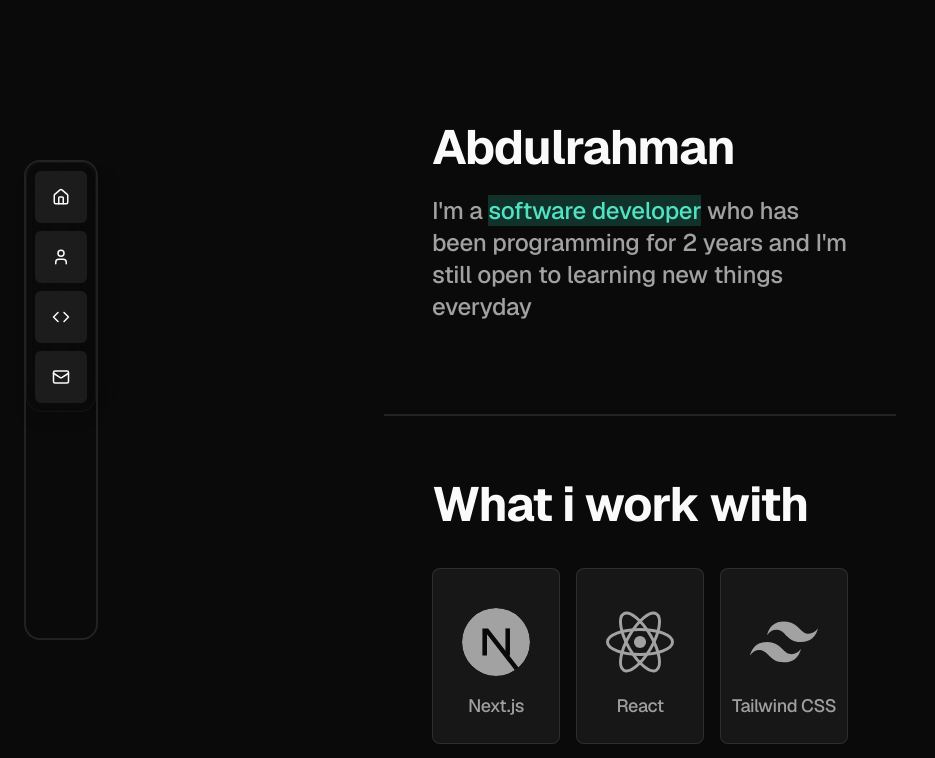
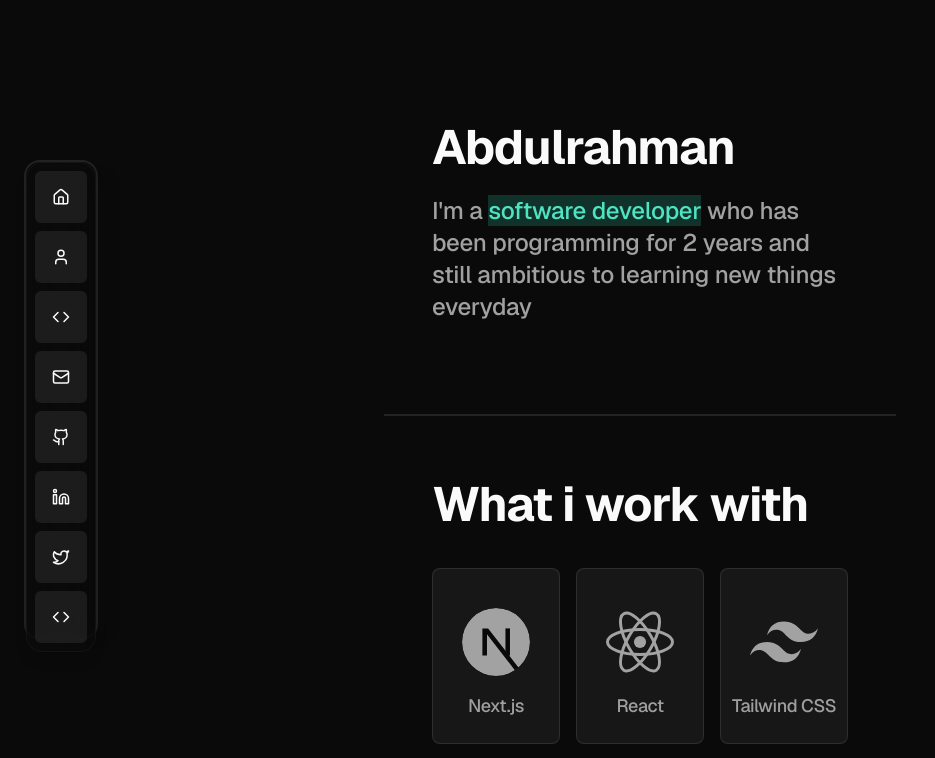
Before and after one commit to phan-forsure/portfolio-v2, a Next.js app: page / in a window 1280 px wide. Shown: the top 758 px of the page, without its empty margins (0-935 px from the left). Built offline with nearby package versions, Linux system fonts and the light colour scheme.

Commit message:
added more links and edited some elements

```diff
--- a/app/hero.tsx
+++ b/app/hero.tsx
@@ -10,7 +10,7 @@ export function Hero() {
           <span className="text-[var(--geist-cyan)] bg-[var(--geist-cyan-dark)]">
             software developer
           </span>{" "}
-          who has been programming for 2 years and I'm still open to learning
+          who has been programming for 2 years and still ambitious to learning
           new things everyday
         </p>
       </section>
--- a/app/libs/experience.ts
+++ b/app/libs/experience.ts
@@ -23,7 +23,7 @@ export const experiences = [
     title: "Electron Developer",
     date: "Sep 2024",
     description:
-      "Learned about linux systems and managing servers. Joined a problem solving community and started solving problems on Codeforces and Leetcode. Learned about low level programming in C++ and created a Workflow app to increase my productivity.",
+      "Learned about linux systems and managing servers. Joined a problem solving community and started solving problems on Codeforces and Leetcode. Learned about low level programming in C++ and created Workflow app to increase my productivity.",
   },
   {
     project: [
--- a/app/projects.tsx
+++ b/app/projects.tsx
@@ -21,9 +21,9 @@ export default function Projects() {
                 target="_blank"
                 rel="noopener noreferrer"
                 key={project.name}
-                className="group project-card rounded-lg overflow-hidden shadow-md hover:shadow-xl transition-shadow duration-300 border border-border flex flex-col hover:border-accent w-full h-[450px]"
+                className="group project-card rounded-lg overflow-hidden shadow-md hover:shadow-xl transition-shadow duration-300 border border-border flex flex-col hover:border-accent w-full h-[450px] max-sm:h-[300px]"
               >
-                <div className="relative overflow-hidden h-[80%]">
+                <div className="relative overflow-hidden h-[80%] ">
                   <img
                     src={project.image}
                     alt={project.name}
--- a/app/ui/nav.tsx
+++ b/app/ui/nav.tsx
@@ -1,5 +1,14 @@
 import Link from "next/link";
-import { Home, User, Code, Mail } from "lucide-react";
+import {
+  Home,
+  User,
+  Code,
+  Mail,
+  Github,
+  Linkedin,
+  X,
+  Twitter,
+} from "lucide-react";
 import {
   Tooltip,
   TooltipTrigger,
@@ -34,7 +43,7 @@ export default function Nav() {
   return (
     <nav className="fixed max-md:sticky left-6 top-1/2 -translate-y-1/2 z-50 border-2 h-[60%] rounded-2xl max-md:top-11 max-md:left-0 max-md:w-full max-md:h-auto">
       <div className="relative">
-        <div className="flex flex-col max-md:flex-row items-center gap-2 p-2 bg-background/70 backdrop-blur-xl border border-border/40 rounded-2xl shadow-lg">
+        <div className="flex flex-col justify-between max-md:flex-row items-center gap-2 p-2 bg-background/70 backdrop-blur-xl border border-border/40 rounded-2xl shadow-lg">
           <NavItem href="/" label="Home">
             <Home size={18} />
           </NavItem>
@@ -47,6 +56,18 @@ export default function Nav() {
           <NavItem href="/contact" label="Contact">
             <Mail size={18} />
           </NavItem>
+          <NavItem href="https://github.com/phan-forsure/" label="Github">
+            <Github size={18} />
+          </NavItem>
+          <NavItem href="https://github.com/phan-forsure/" label="Linkedin">
+            <Linkedin size={18} />
+          </NavItem>
+          <NavItem href="https://github.com/phan-forsure/" label="Twitter">
+            <Twitter size={18} />
+          </NavItem>
+          <NavItem href="https://github.com/phan-forsure/" label="Codeforces">
+            <Code size={18} />
+          </NavItem>
         </div>
 
         <div className="absolute -right-3 top-0 bottom-0 w-3 bg-gradient-to-r from-background/20 to-transparent rounded-r-lg my-4 blur-sm"></div>
```
